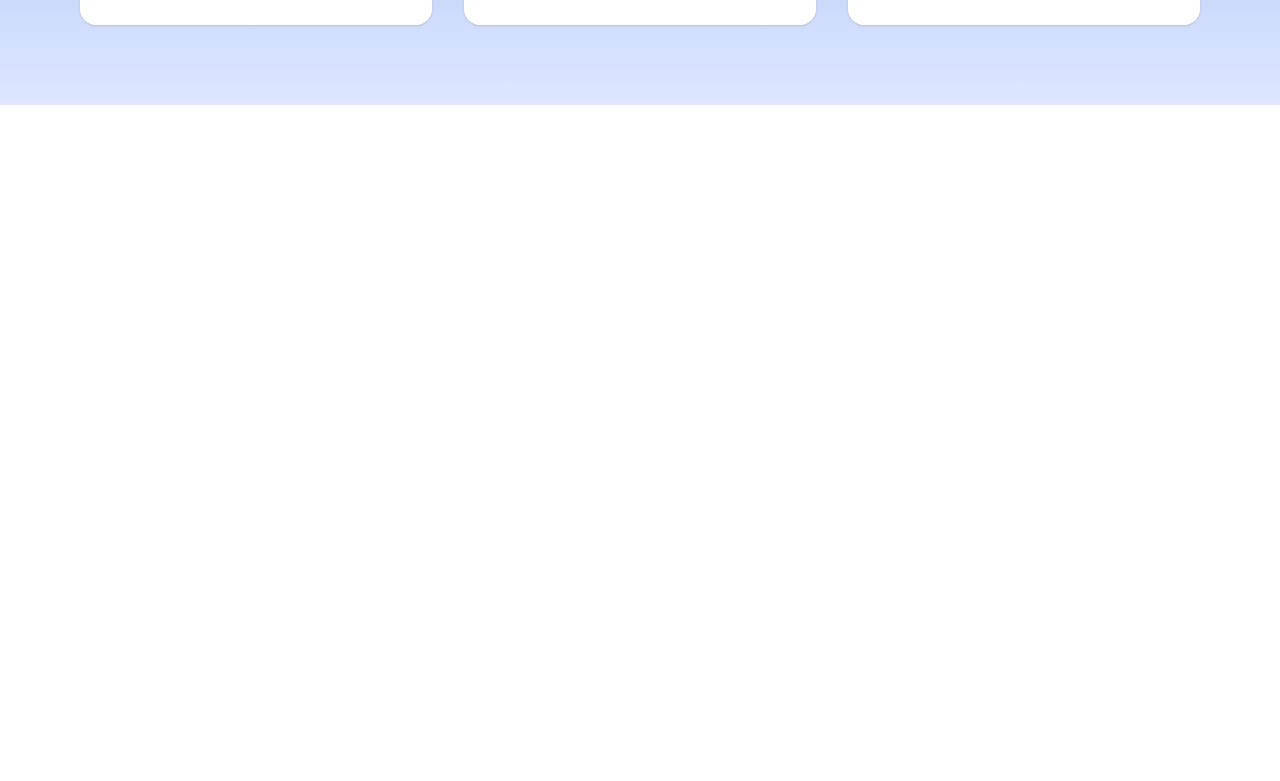
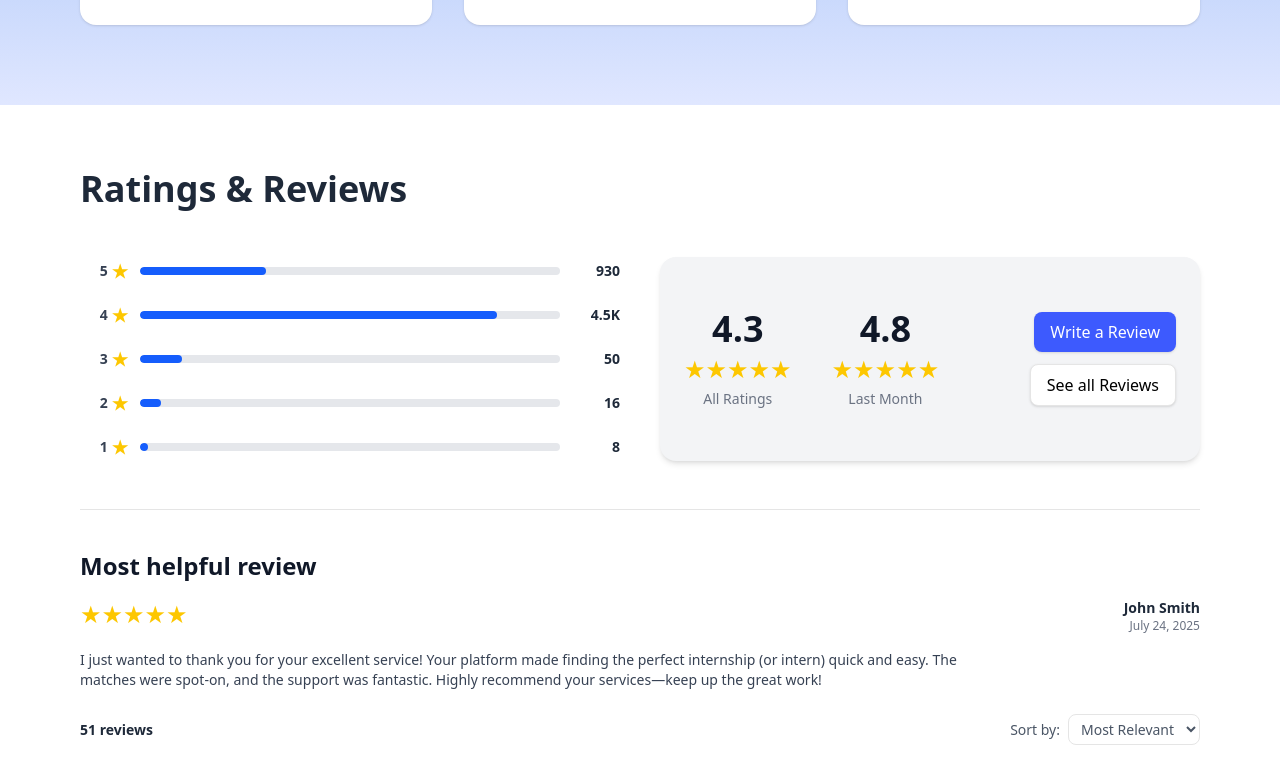
Before and after one commit to Ayubish/intern-finder-api, a Next.js app in the folder client/: page /homepage in a window 1280 px wide. Shown: the part 2249-3030 px from the top of the page. Before the commit the page ends 2354 px from the top, so only its background shows below. Built offline with nearby package versions, Linux system fonts and the light colour scheme.

Commit message:
Add how-it-works section with aligned step numbers and updated UI

```diff
--- a/client/app/(auth)/homepage/page.tsx
+++ b/client/app/(auth)/homepage/page.tsx
@@ -234,6 +234,109 @@ export default function HomePage() {
         ))}
       </div>
     </section>
-    </div>
+    {/* Ratings & Reviews Section */}
+       <section className="px-6 md:px-20 py-16 bg-white">
+            <div className="max-w-7xl mx-auto space-y-12">
+          <h2 className="text-3xl md:text-4xl font-bold text-gray-800">Ratings & Reviews</h2>
+
+          <div className="grid md:grid-cols-2 gap-10">
+            {/* Star breakdown */}
+                <div className="space-y-4">
+                {[5, 4, 3, 2, 1].map((star) => {
+                  const ratingsData: { [key: number]: { percent: number; count: string } } = {
+                    5: { percent: 30, count: "930" },
+                    4: { percent: 85, count: "4.5K" },
+                    3: { percent: 10, count: "50" },
+                    2: { percent: 5, count: "16" },
+                    1: { percent: 2, count: "8" },
+                  };
+
+                  const data = ratingsData[star];
+
+                  return (
+                    <div key={star} className="flex items-center gap-3 text-sm text-gray-700">
+                      {/* Star number and icon */}
+                      <div className="w-12 flex items-center justify-end gap-1 font-semibold">
+                        <span>{star}</span>
+                        <span className="text-yellow-400 text-lg">★</span>
+                      </div>
+
+                      {/* Progress bar */}
+                      <div className="flex-1 bg-gray-200 h-2 rounded-full overflow-hidden">
+                        <div
+                          className="bg-blue-600 h-full rounded-full"
+                          style={{ width: `${data.percent}%` }}
+                        />
+                      </div>
+
+                      {/* Count */}
+                      <div className="w-12 text-right font-bold text-gray-800">
+                        {data.count}
+                      </div>
+                    </div>
+                  );
+                })}
+              </div>
+
+            {/* Ratings summary box */}
+            <div className="bg-gray-100 shadow-md rounded-2xl p-6 flex flex-col md:flex-row items-center justify-between gap-6">
+              {/* Ratings */}
+              <div className="flex flex-col md:flex-row gap-10">
+                <div className="text-center space-y-1">
+                  <p className="text-4xl font-bold text-gray-900">4.3</p>
+                  <div className="text-yellow-400 text-2xl">★★★★★</div>
+                  <p className="text-sm text-gray-500">All Ratings</p>
+                </div>
+                <div className="text-center space-y-1">
+                  <p className="text-4xl font-bold text-gray-900">4.8</p>
+                  <div className="text-yellow-400 text-2xl">★★★★★</div>
+                  <p className="text-sm text-gray-500">Last Month</p>
+                </div>
+              </div>
+
+              {/* Buttons */}
+              <div className="flex flex-col gap-3 items-end">
+                <button className="bg-[#3D5AFE] text-white font-medium px-4 py-2 rounded-md shadow hover:bg-blue-700 transition">
+                  Write a Review
+                </button>
+                <button className="bg-white border text-black font-medium px-4 py-2 rounded-md shadow hover:bg-gray-100 transition">
+                  See all Reviews
+                </button>
+              </div>
+            </div>
+          </div>
+
+          {/* Most Helpful Review */}
+          <div className="border-t pt-10 space-y-4">
+            <h3 className="text-2xl font-bold text-gray-900">Most helpful review</h3>
+
+            <div className="flex justify-between text-sm text-gray-600">
+              <div className="text-yellow-400 text-2xl">★★★★★</div>
+              <div className="text-right text-sm text-gray-800">
+                <p className="font-semibold">John Smith</p>
+                <p className="text-gray-500 text-xs">July 24, 2025</p>
+              </div>
+            </div>
+
+            <p className="text-sm text-gray-700 max-w-4xl">
+              I just wanted to thank you for your excellent service! Your platform made finding the perfect internship (or intern) quick and easy.
+              The matches were spot-on, and the support was fantastic. Highly recommend your services—keep up the great work!
+            </p>
+
+            <div className="flex justify-between items-center mt-6 text-sm">
+              <span className="text-gray-800 font-semibold">51 reviews</span>
+              <div className="flex items-center gap-2 text-gray-600">
+                <span>Sort by:</span>
+                <select className="bg-white border rounded-md px-2 py-1 text-sm focus:outline-none focus:ring-1 focus:ring-blue-500">
+                  <option>Most Relevant</option>
+                  <option>Newest</option>
+                  <option>Highest Rated</option>
+                </select>
+              </div>
+            </div>
+          </div>
+                </div>
+         </section>
+   </div>
   );
 }
```
